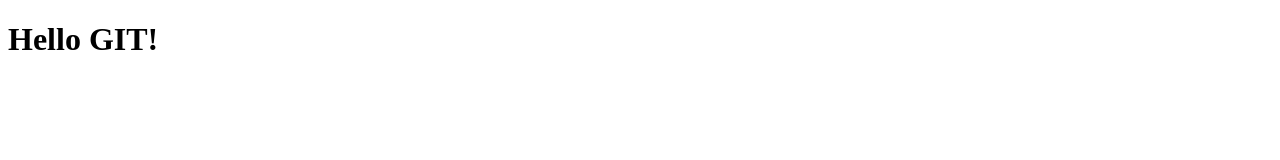
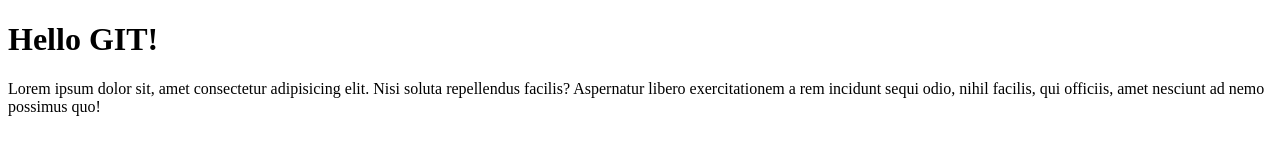
Before and after one commit to ijurasinska/git-course-4, a plain HTML site: page index.html in a window 1280 px wide. Drawn offline with Linux system fonts and the light colour scheme.

Commit message:
added paragraph in to index.html

```diff
--- a/index.html
+++ b/index.html
@@ -8,5 +8,8 @@
 </head>
 <body>
     <h1>Hello GIT!</h1>
+    <p>
+        Lorem ipsum dolor sit, amet consectetur adipisicing elit. Nisi soluta repellendus facilis? Aspernatur libero exercitationem a rem incidunt sequi odio, nihil facilis, qui officiis, amet nesciunt ad nemo possimus quo!
+    </p>
 </body>
 </html>
```
